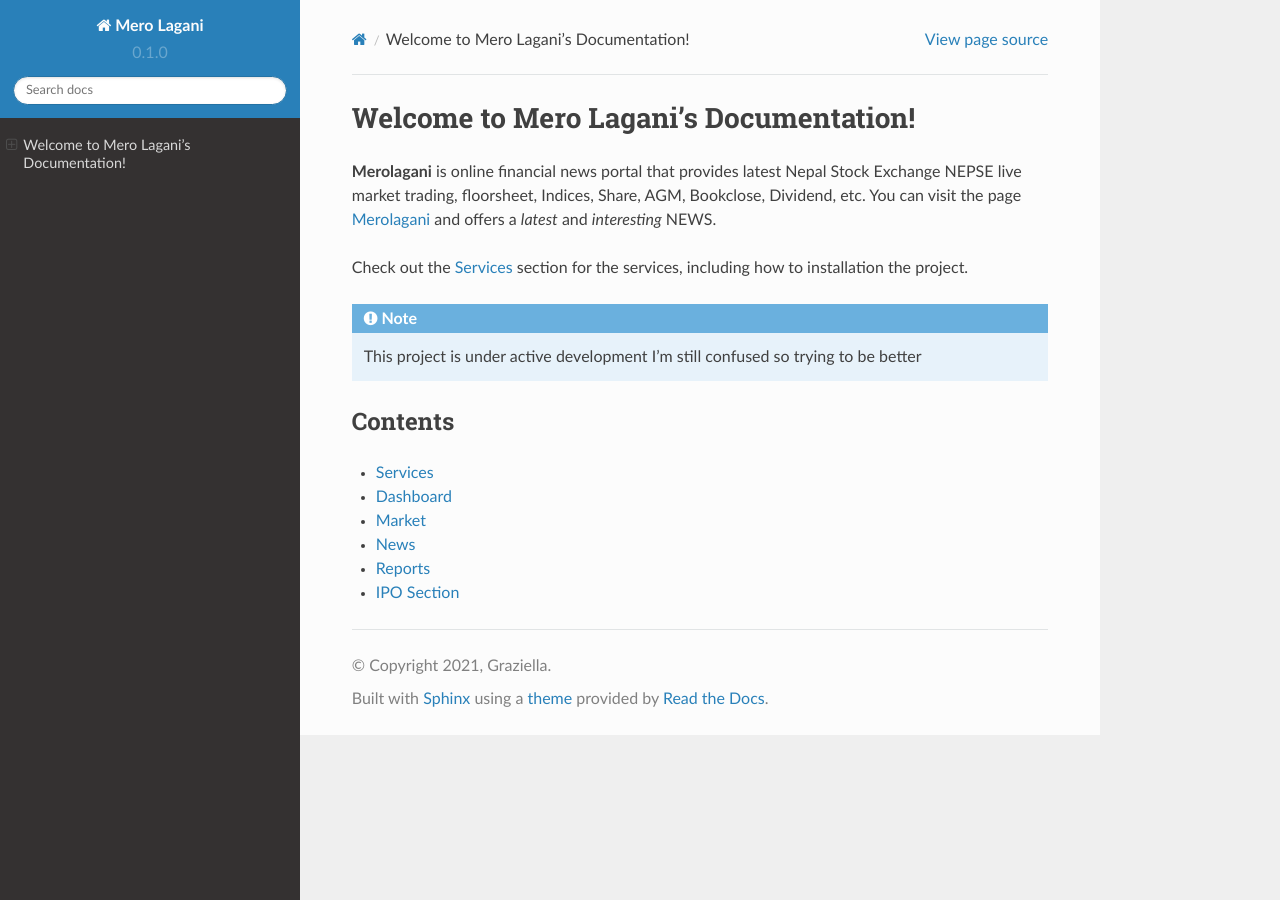
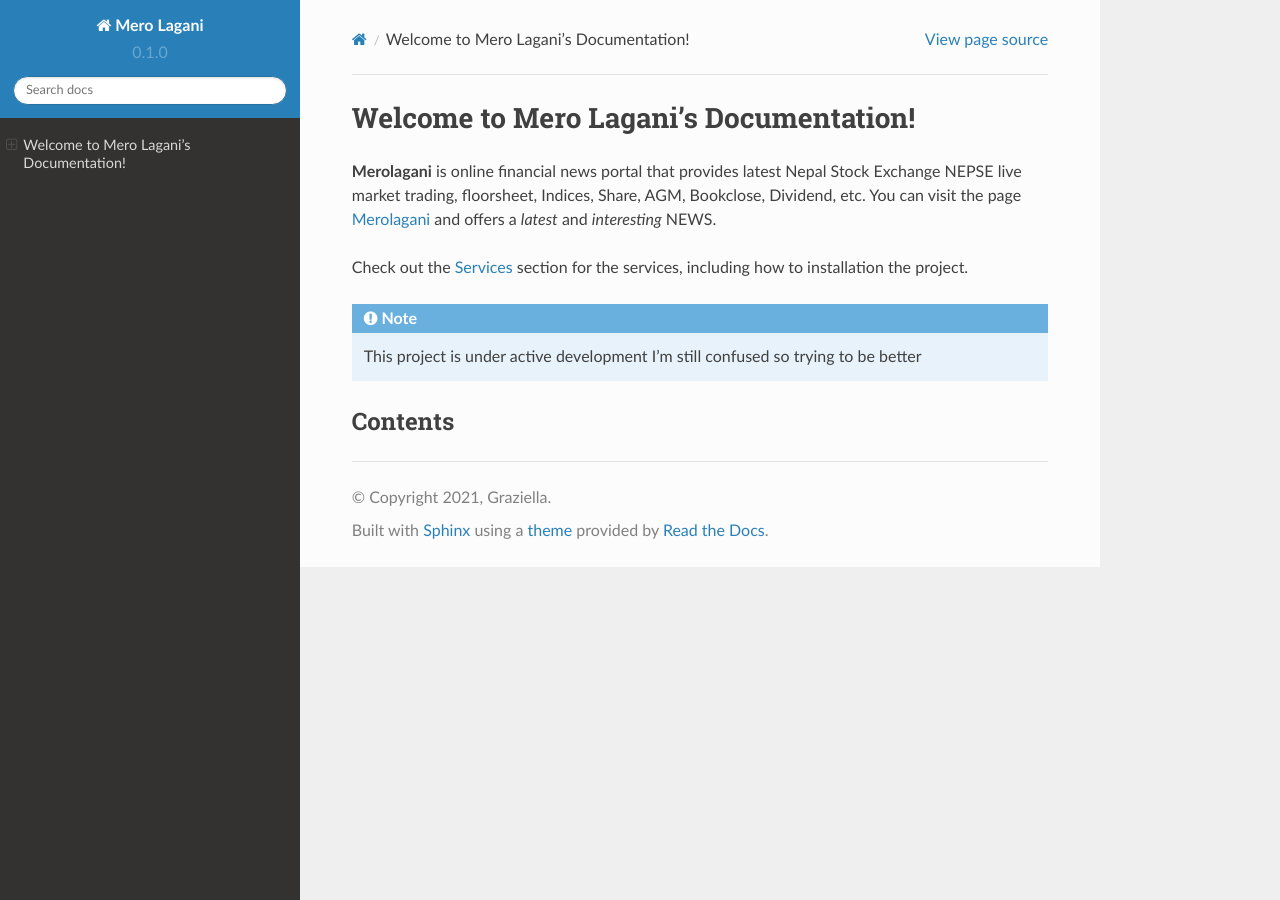
Before and after one commit to Aamosh12/Project, a Sphinx documentation site: the page built from docs/source/index.rst, in a window 1280 px wide. Built offline with Sphinx 7.4.7 and the Read the Docs theme 2.0.0, drawn with Linux system fonts in a browser that asks for light colours.

Commit message:
Content Edit

```diff
--- a/docs/source/index.rst
+++ b/docs/source/index.rst
@@ -25,9 +25,3 @@
       News
       reports
       ipo
--      :doc:`services`
--      :doc:`dashboard`
--      :doc:`market`
--      :doc:`news`
--      :doc:`reports`
--      :doc:`ipo`
```
